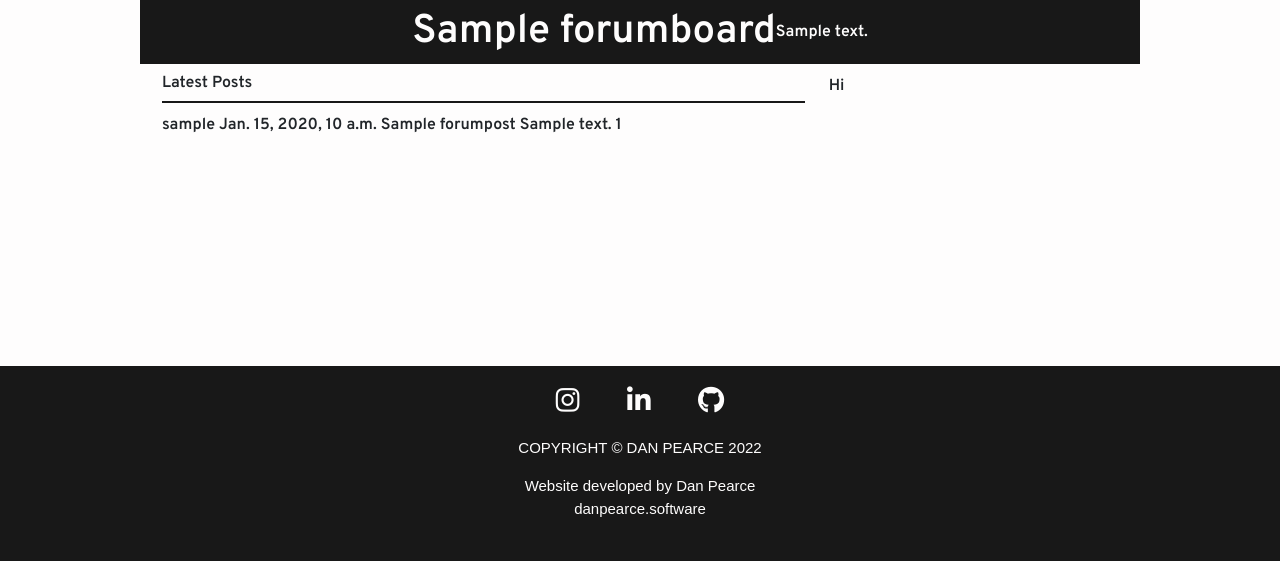
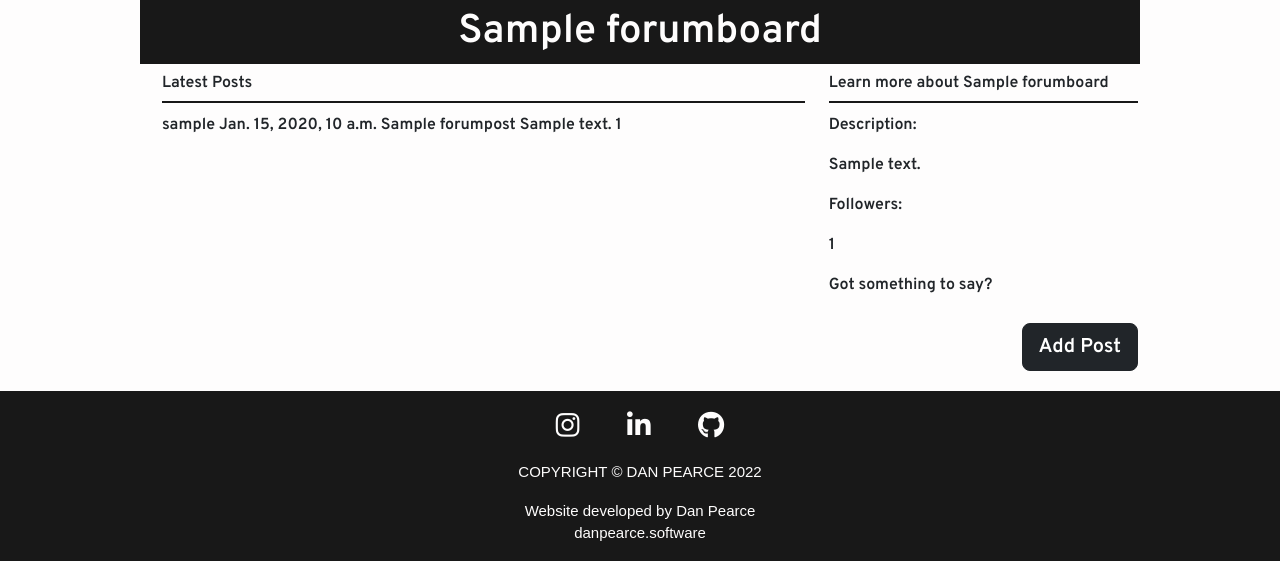
Before and after one commit to DanPearce/CI_PP4_TheForum, a Django app: the page made by templates/board_detail.html in a window 1280 px wide. Shown: the part 264-825 px from the top of the page. Before the commit the page ends 800 px from the top, so only its background shows below. Run offline with Django 3.2, Linux system fonts and the light colour scheme; tables that the repository leaves empty hold one stand-in row (values such as "Sample post"); some libraries are stand-ins or nearby versions.

Commit message:
Removed board description from the header, and moved onto the board_detail page - also added the initial HTML for the learn more section

```diff
--- a/static/css/style.css
+++ b/static/css/style.css
@@ -443,11 +443,6 @@
     margin-top: 0.5rem;
 }
 
-.forum-board-about {
-    margin: auto 0;
-    color: #fefdfd !important;
-}
-
 /*-------------------------
 'board_detail.html' STYLING
 -------------------------*/
--- a/templates/board_detail.html
+++ b/templates/board_detail.html
@@ -25,7 +25,22 @@
 			{% endif %}
 		</div>
 		<div class="col-4">
-			Hi
+			<div class="learn-more-board">
+				<h6>Learn more about {{ board.name }}</h6>
+				<hr class="my-4">
+				<div class="about-board">
+					<p>Description:</p>
+					<p>{{ board.about | safe }}</p>
+				</div>
+				<div class="followers-board">
+					<p>Followers:</p>
+					<p>{{ board.followers.count }}</p>
+				</div>
+				<div class="board-say-something">
+					<p>Got something to say?</p>
+					<a href="#" class="btn btn-dark btn-lg sign-up-btn comment-btn">Add Post</a>
+				</div>
+			</div>
 		</div>
 	</div>
 </section>
--- a/templates/board_header.html
+++ b/templates/board_header.html
@@ -4,6 +4,5 @@
     </div>
     <div class="col-6 name-about-container">
         <h1 class="forum-board-name">{{ board.name }}</h1>
-        <p class="forum-board-about">{{ board.about }}</p>
     </div>
 </a>
```
